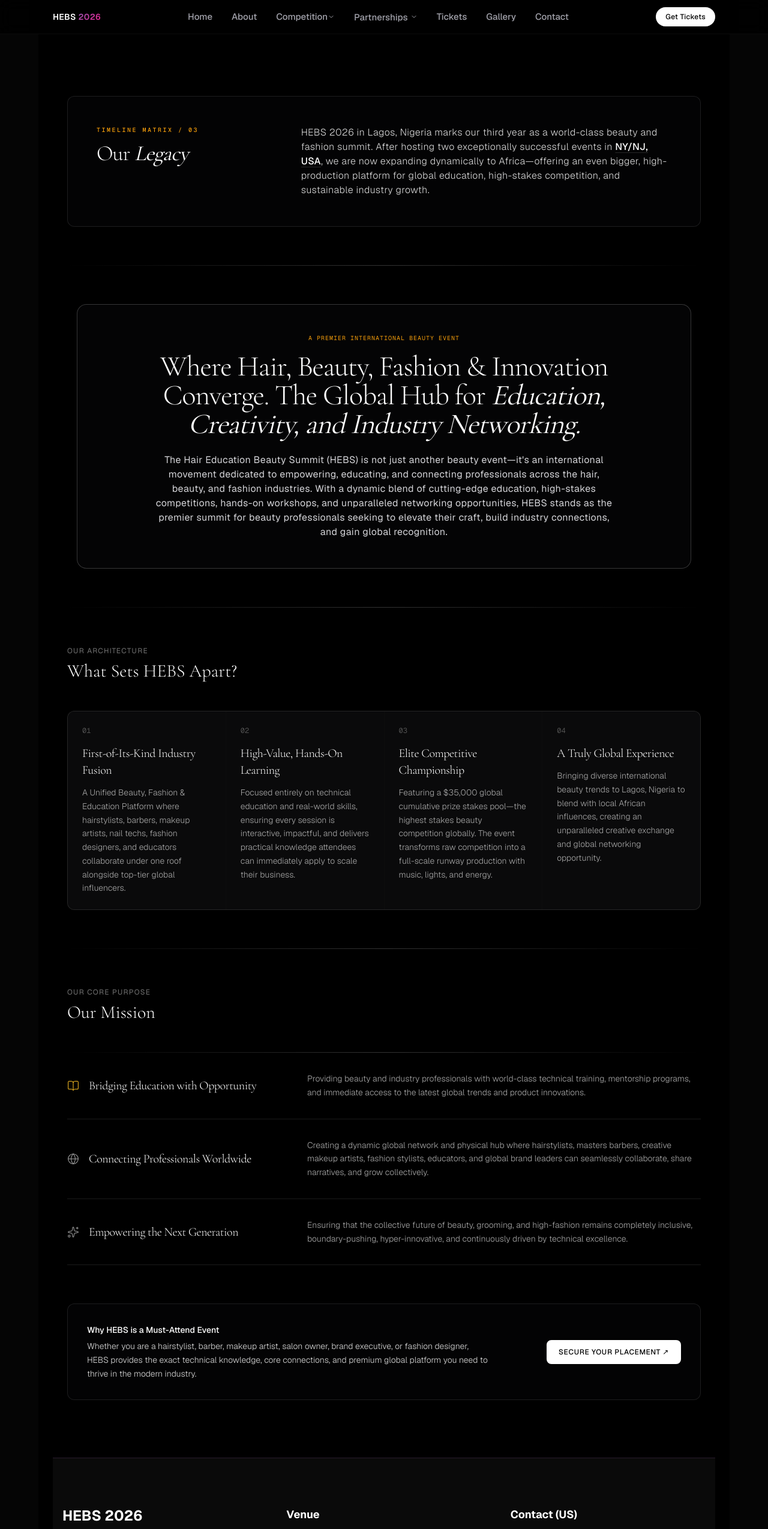
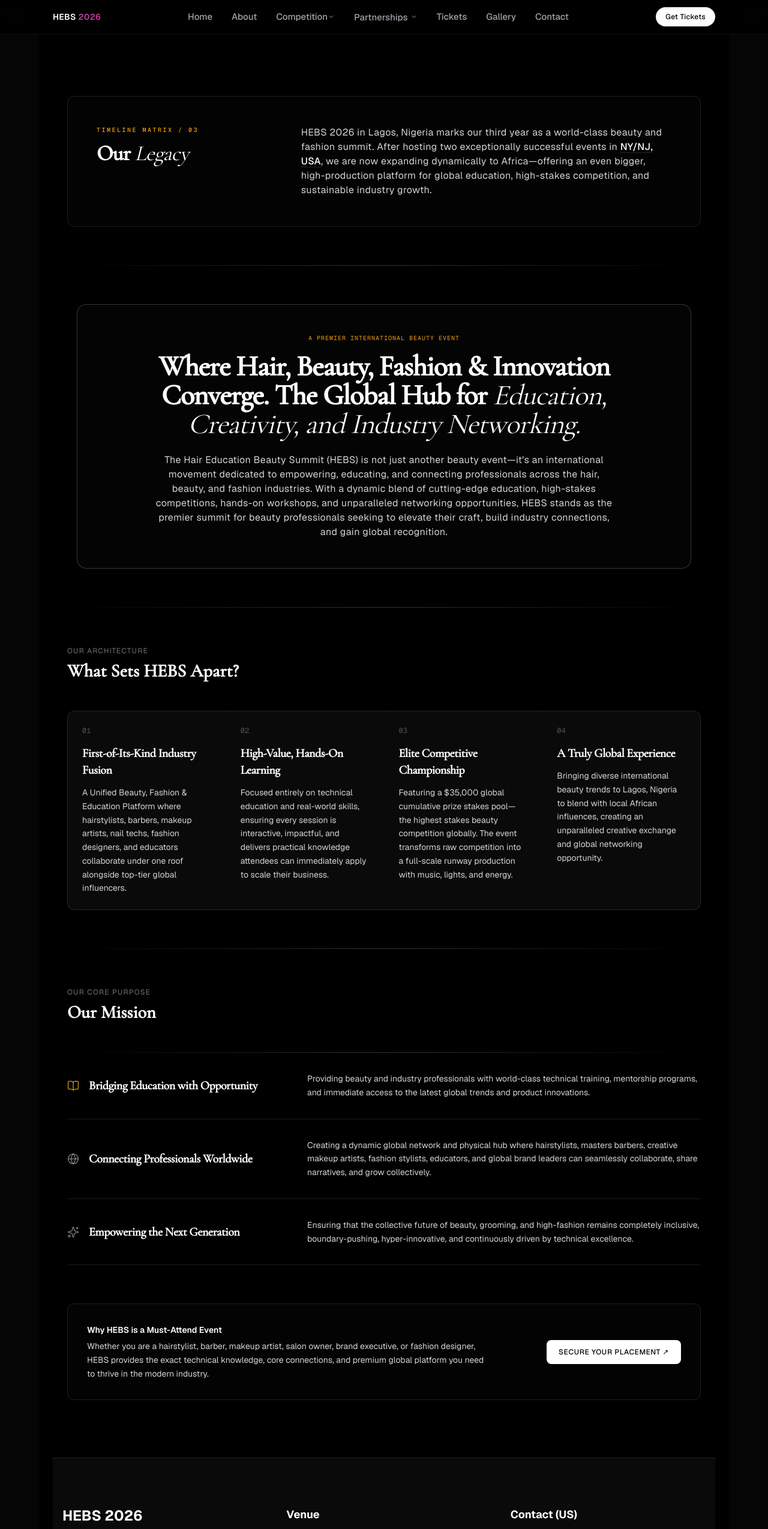
Before and after one commit to alexis800-glitch/hebs-lagos-2026, a Next.js app: page /about in a window 1280 px wide. Shown: the top 2549 px of the page at 60% size. Built offline with nearby package versions, Linux system fonts and the light colour scheme.

Commit message:
auto: Stripe-style typography overhaul — boost heading weights, elevate body contrast, fix mobile alignment

```diff
--- a/app/tickets/page.tsx
+++ b/app/tickets/page.tsx
@@ -62,18 +62,18 @@ export default function TicketsPage() {
     <>
       <Navbar />
       <main className="min-h-screen bg-[#050505] pt-14">
-        <section className="py-24 px-4">
+        <section className="py-24 px-5 md:px-8">
           <div className="max-w-5xl mx-auto">
             {/* Header */}
             <div className="mb-16 border-b border-zinc-900 pb-10">
               <p className="font-mono text-[10px] uppercase tracking-widest text-amber-500 font-medium mb-4">
                 Registration Portals
               </p>
-              <h1 className="font-serif text-4xl md:text-5xl font-light text-white tracking-tight mb-4">
+              <h1 className="font-serif text-4xl md:text-5xl font-semibold text-white tracking-tight mb-4">
                 Choose Your{" "}
                 <span className="italic font-normal">Experience</span>
               </h1>
-              <p className="font-sans text-sm text-zinc-400 font-light leading-relaxed max-w-md">
+              <p className="font-sans text-sm text-zinc-300 leading-relaxed max-w-md">
                 Early bird rates are available for a limited window. Secure
                 placement before tier limits expire.
               </p>
@@ -92,7 +92,7 @@ export default function TicketsPage() {
                         {pass.tag}
                       </span>
                     )}
-                    <h2 className="font-serif text-xl font-light text-white tracking-tight mb-4">
+                    <h2 className="font-serif text-xl font-semibold text-white tracking-tight mb-4">
                       {pass.name}
                     </h2>
 
@@ -114,7 +114,7 @@ export default function TicketsPage() {
                       {pass.perks.map((perk, i) => (
                         <li
                           key={i}
-                          className="flex items-start gap-2 font-sans text-xs text-zinc-300 font-light"
+                          className="flex items-start gap-2 font-sans text-xs text-zinc-300"
                         >
                           <span className="w-1 h-1 rounded-full bg-amber-400 mt-1.5 shrink-0" />
                           {perk}
@@ -137,7 +137,7 @@ export default function TicketsPage() {
             </div>
 
             {/* Footer note */}
-            <p className="text-center font-sans text-xs text-zinc-500 font-light mt-12">
+            <p className="text-center font-sans text-xs text-zinc-400 mt-12">
               All passes are issued via{" "}
               <a
                 href="https://hebseventportal.com"
--- a/components/About.tsx
+++ b/components/About.tsx
@@ -16,12 +16,12 @@ export default function About() {
             <span className="font-mono text-[10px] uppercase text-amber-500 tracking-[0.25em] font-medium block">
               Timeline Matrix / 03
             </span>
-            <h3 className="font-serif text-4xl text-white font-light tracking-tight mt-1">
+            <h3 className="font-serif text-4xl text-white font-semibold tracking-tight mt-1">
               Our <span className="italic font-normal">Legacy</span>
             </h3>
           </div>
           <div className="md:col-span-2">
-            <p className="font-sans text-sm md:text-base text-neutral-300 font-light leading-relaxed tracking-wide">
+            <p className="font-sans text-sm md:text-base text-zinc-300 leading-relaxed tracking-wide">
               HEBS 2026 in Lagos, Nigeria marks our third year as a world-class beauty and fashion summit. After hosting two exceptionally successful events in{' '}
               <span className="text-white font-medium underline decoration-neutral-800 underline-offset-4">NY/NJ, USA</span>,
               we are now expanding dynamically to Africa—offering an even bigger, high-production platform for global education, high-stakes competition, and sustainable industry growth.
@@ -37,7 +37,7 @@ export default function About() {
         <p className="text-amber-500 font-mono text-[10px] tracking-widest uppercase text-center mb-4 block w-full">
           A Premier International Beauty Event
         </p>
-        <h2 className="text-white text-3xl md:text-5xl font-light tracking-tight text-center leading-tight max-w-4xl mx-auto font-serif">
+        <h2 className="text-white text-3xl md:text-5xl font-semibold tracking-tight text-center leading-tight max-w-4xl mx-auto font-serif">
           Where Hair, Beauty, Fashion &amp; Innovation Converge. The Global Hub for{' '}
           <span className="italic font-normal">Education, Creativity, and Industry Networking.</span>
         </h2>
@@ -52,7 +52,7 @@ export default function About() {
       <div>
         <div className="mb-12">
           <p className="font-sans text-xs uppercase tracking-widest text-neutral-500 mb-2">Our Architecture</p>
-          <h3 className="font-serif text-3xl text-white font-light">What Sets HEBS Apart?</h3>
+          <h3 className="font-serif text-3xl text-white font-semibold">What Sets HEBS Apart?</h3>
         </div>
 
         <div className="grid grid-cols-1 md:grid-cols-2 lg:grid-cols-4 gap-px bg-white/5 border border-white/10 hover:border-white/30 transition-all duration-500 ease-out shadow-lg hover:shadow-white/[0.02] overflow-hidden rounded-xl">
@@ -65,8 +65,8 @@ export default function About() {
             <div key={card.n} className="bg-zinc-950/60 p-6 flex flex-col justify-between min-h-[260px]">
               <div>
                 <span className="font-mono text-xs text-neutral-600 block mb-4">{card.n}</span>
-                <h4 className="font-serif text-xl font-light text-white mb-3 tracking-tight">{card.title}</h4>
-                <p className="font-sans text-sm text-neutral-400 font-light leading-relaxed">{card.body}</p>
+                <h4 className="font-serif text-xl font-semibold text-white mb-3 tracking-tight">{card.title}</h4>
+                <p className="font-sans text-sm text-zinc-300 leading-relaxed">{card.body}</p>
               </div>
             </div>
           ))}
@@ -79,7 +79,7 @@ export default function About() {
       <div>
         <div className="mb-12">
           <p className="font-sans text-xs uppercase tracking-widest text-neutral-500 mb-2">Our Core Purpose</p>
-          <h3 className="font-serif text-3xl text-white font-light">Our Mission</h3>
+          <h3 className="font-serif text-3xl text-white font-semibold">Our Mission</h3>
         </div>
 
         <div className="flex flex-col">
@@ -93,9 +93,9 @@ export default function About() {
             <div key={title} className="flex flex-col md:flex-row items-start md:items-center justify-between py-8 border-b border-white/10 gap-4 md:gap-12">
               <div className="flex items-center gap-4 w-full md:w-1/3 shrink-0">
                 <Icon className={`h-5 w-5 ${iconClass} shrink-0 stroke-[1.25]`} />
-                <h4 className="font-serif text-xl font-light text-white tracking-tight">{title}</h4>
+                <h4 className="font-serif text-xl font-semibold text-white tracking-tight">{title}</h4>
               </div>
-              <p className="font-sans text-sm text-neutral-400 font-light leading-relaxed max-w-2xl w-full">{body}</p>
+              <p className="font-sans text-sm text-zinc-300 leading-relaxed max-w-2xl w-full">{body}</p>
             </div>
           ))}
         </div>
@@ -103,8 +103,8 @@ export default function About() {
 
       {/* Why Attend Footer Banner */}
       <div className="mt-16 border border-white/10 hover:border-white/30 transition-all duration-500 ease-out shadow-lg hover:shadow-white/[0.02] bg-zinc-950/40 backdrop-blur-sm shadow-sm rounded-xl p-8 flex flex-col md:flex-row gap-6 justify-between items-start md:items-center">
-        <p className="font-sans text-sm text-neutral-300 max-w-2xl font-light leading-relaxed">
-          <span className="text-white font-medium block mb-1">Why HEBS is a Must-Attend Event</span>
+        <p className="font-sans text-sm text-zinc-300 max-w-2xl leading-relaxed">
+          <span className="text-white font-semibold block mb-1">Why HEBS is a Must-Attend Event</span>
           Whether you are a hairstylist, barber, makeup artist, salon owner, brand executive, or fashion designer, HEBS provides the exact technical knowledge, core connections, and premium global platform you need to thrive in the modern industry.
         </p>
         <a
--- a/components/EventHighlights.tsx
+++ b/components/EventHighlights.tsx
@@ -53,11 +53,11 @@ export default function EventHighlights() {
           <div className="absolute bottom-0 left-0 right-0 h-[1px] bg-gradient-to-r from-transparent via-white/20 to-transparent" />
           <div>
             <p className="font-sans text-xs uppercase tracking-widest text-neutral-500 mb-3">What to Expect</p>
-            <h2 className="font-serif text-4xl md:text-5xl font-light text-white tracking-tight">
+            <h2 className="font-serif text-4xl md:text-5xl font-semibold text-white tracking-tight">
               Event <span className="italic font-normal">Highlights</span>
             </h2>
           </div>
-          <p className="font-sans text-sm text-neutral-400 max-w-xs font-light leading-relaxed md:text-left">
+          <p className="font-sans text-sm text-zinc-300 max-w-xs leading-relaxed text-left">
             Three days of immersive education, fierce competition, and global connection.
           </p>
         </div>
@@ -82,10 +82,10 @@ export default function EventHighlights() {
 
               {/* Content */}
               <div className="flex-1">
-                <h3 className="font-serif text-xl font-light text-white group-hover:text-neutral-300 transition-colors duration-200 mb-2 uppercase tracking-wide">
+                <h3 className="font-serif text-xl font-semibold text-white group-hover:text-neutral-300 transition-colors duration-200 mb-2 uppercase tracking-wide">
                   {h.title}
                 </h3>
-                <p className="font-sans text-sm md:text-base font-light text-neutral-400 leading-relaxed">
+                <p className="font-sans text-sm md:text-base text-zinc-300 leading-relaxed">
                   {h.desc}
                 </p>
               </div>
```
Also changed, not shown: app/sponsors/page.tsx (+8 -8 lines), app/vendors/page.tsx (+6 -6 lines).
